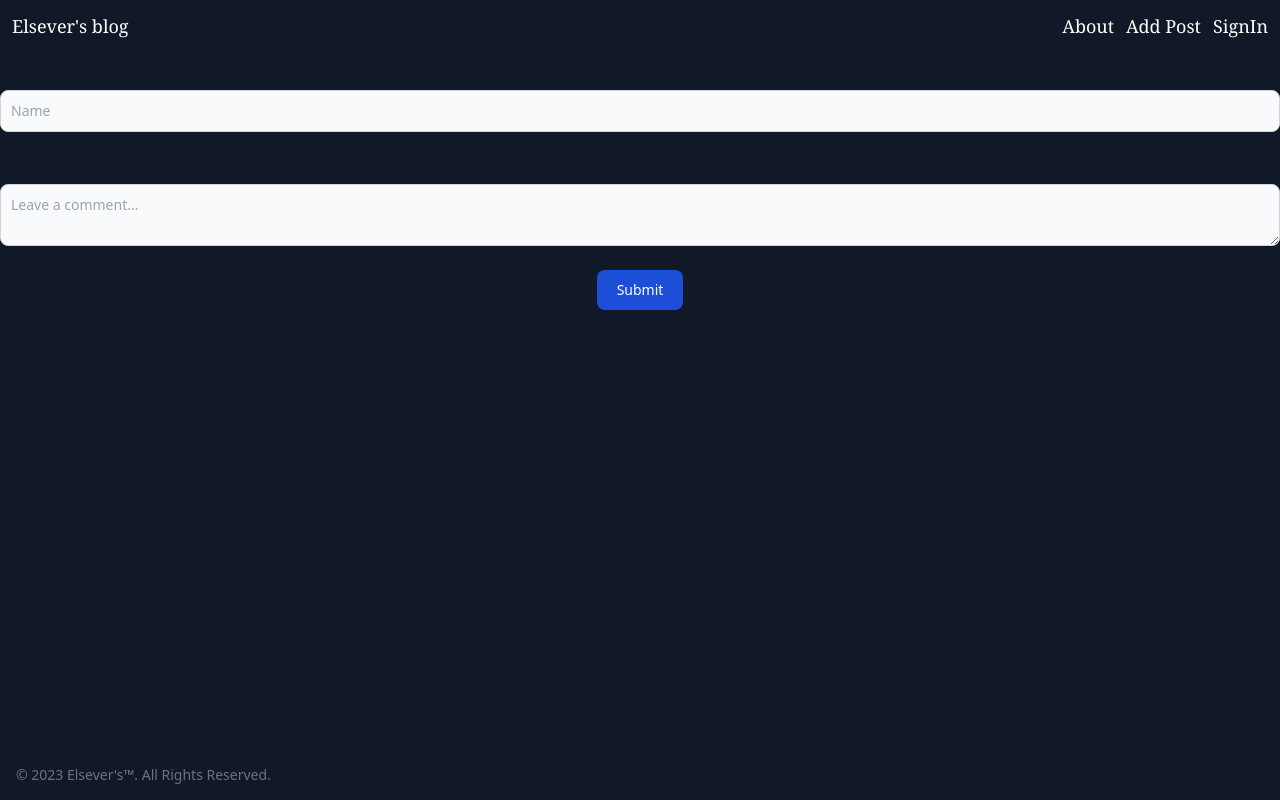
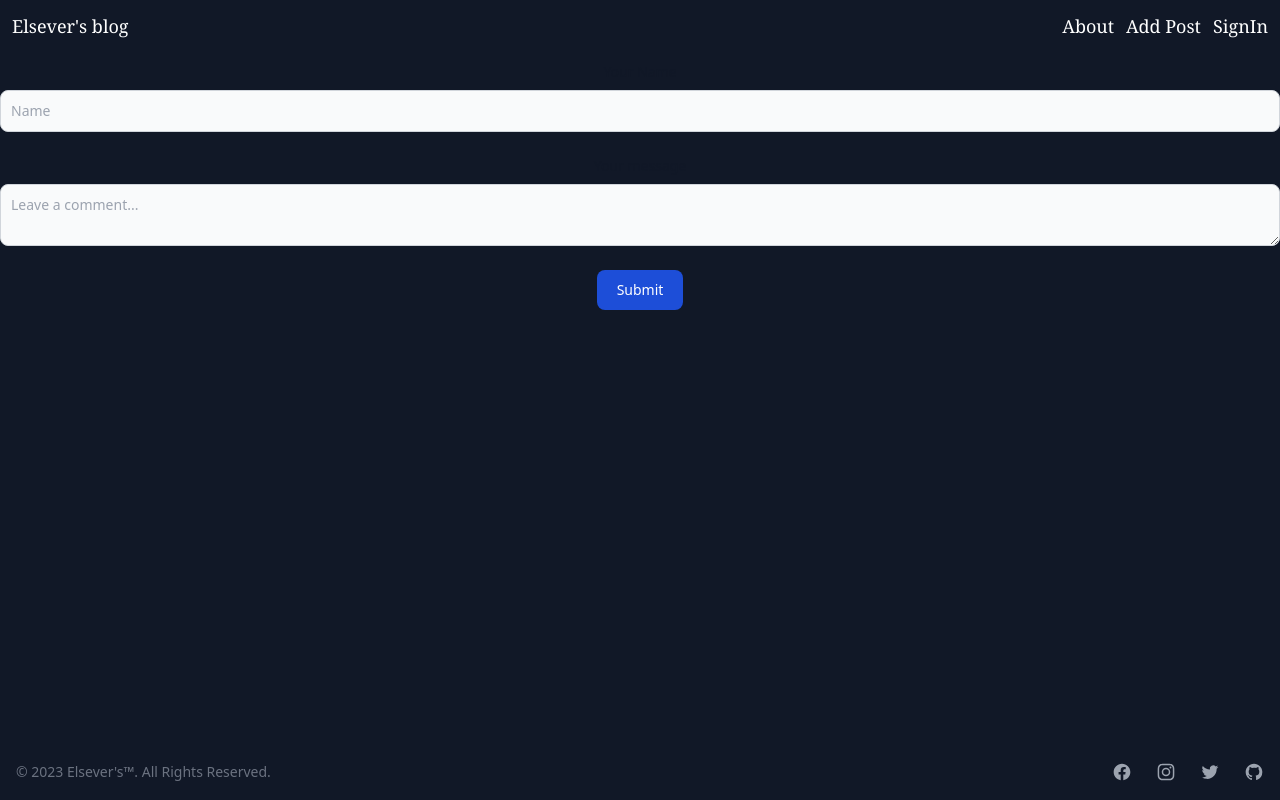
Before and after one commit to elseveremirli/blog, a Next.js app: page /post/addpost in a window 1280 px wide. Built offline with nearby package versions, Linux system fonts and the light colour scheme; no server answers.

Commit message:
xs hidden

```diff
--- a/components/NavBar.tsx
+++ b/components/NavBar.tsx
@@ -53,10 +53,10 @@ const NavBar = (props: Props) => {
 
 
     <footer className="bg-gray-900 mb-0 row-start-13 row-end-14 disable-select">
-        <div className="px-4 py-6 bg-gray-900 ">
+        <div className="px-4 py-6 bg-gray-900 md:flex md:items-center md:justify-between">
             <span className="text-sm text-gray-500  sm:text-center">© 2023 <a href="https://www.instagram.com/the.horror.st/">Elsever's™</a>. All Rights Reserved.
             </span>
-            <div className="flex mt-4 space-x-6 md:hidden sm:hidden ">
+            <div className="flex mt-4 space-x-6 sm:justify-center md:mt-0  xs:hidden ">
                 <a href="https://www.facebook.com/elsever.emirli.33/" className="text-gray-400 hover:text-gray-900 dark:hover:text-white">
                     <svg className="w-5 h-5" fill="currentColor" viewBox="0 0 24 24" aria-hidden="true"><path fillRule="evenodd" d="M22 12c0-5.523-4.477-10-10-10S2 6.477 2 12c0 4.991 3.657 9.128 8.438 9.878v-6.987h-2.54V12h2.54V9.797c0-2.506 1.492-3.89 3.777-3.89 1.094 0 2.238.195 2.238.195v2.46h-1.26c-1.243 0-1.63.771-1.63 1.562V12h2.773l-.443 2.89h-2.33v6.988C18.343 21.128 22 16.991 22 12z" clipRule="evenodd" /></svg>
                     <span className="sr-only">Facebook page</span>
--- a/tailwind.config.js
+++ b/tailwind.config.js
@@ -28,7 +28,11 @@ module.exports = {
         '12': '12',
         '13': '13',
         '14': '14',
-      }
+
+    },
+    minWidth: {
+      'ss': '400',
+    }
     },
   },
   plugins: [],
```
